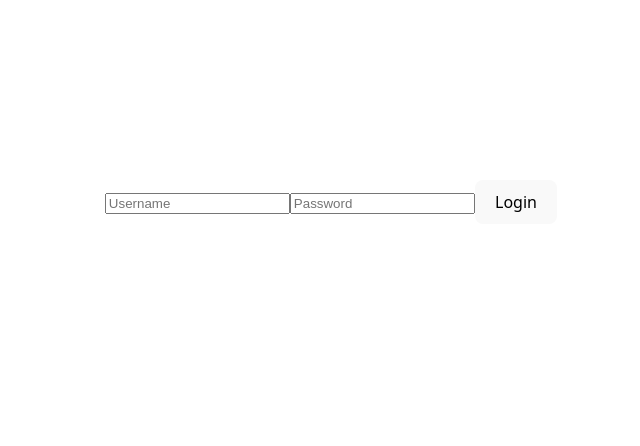
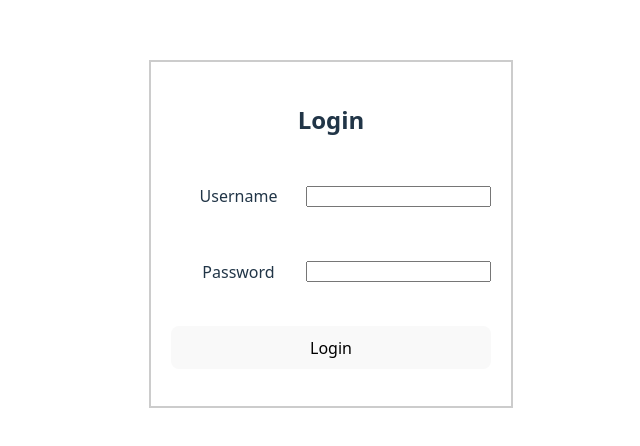
Before and after one commit to ClaraAcademy/karltb-performance-app, a React (Vite) app in the folder performanceapp.client/: page / in a window 1280 px wide. Shown: the part 198-644 px from the top of the page, without its empty margins (309-949 px from the left). Built offline with nearby package versions, Linux system fonts and the light colour scheme.

Commit message:
Add nicer login form

```diff
--- /dev/null
+++ b/performanceapp.client/src/components/LoginForm.css
@@ -0,0 +1,36 @@
+.login-form-container {
+    display: flex;
+    justify-content: center; /* horizontal center */
+    align-items: center; /* vertical center */
+    min-height: 100vh; /* full viewport height */
+}
+
+.login-form {
+    display: grid;
+    grid-template-rows: repeat(4, 1fr);
+    grid-template-columns: repeat(2, 1fr);
+    max-width: 320px;
+    align-items: center;
+    border: 2px solid #ccc;
+    padding: 20px;
+}
+
+.login-title {
+    grid-column: 1 / -1;
+    text-align: center;
+    font-weight: bold;
+}
+
+label {
+    grid-column: 1;
+    align-self: center;
+    justify-self: center;
+}
+
+input {
+    grid-column: 2
+}
+
+.login-button {
+    grid-column: 1 / -1;
+}
--- /dev/null
+++ b/performanceapp.client/src/components/LoginForm.tsx
@@ -0,0 +1,58 @@
+import React, { useState } from "react";
+import "./LoginForm.css";
+
+interface LoginFormProps {
+    onLogin?: (username: string, password: string) => void;
+}
+
+const LoginForm: React.FC<LoginFormProps> = ({ onLogin }) => {
+    const [username, setUsername] = useState("");
+    const [password, setPassword] = useState("");
+    const [error, setError] = useState("");
+
+    const handleSubmit = (e: React.FormEvent) => {
+        const msg = `username: ${username}, password: ${password}`;
+        console.log(msg);
+        e.preventDefault();
+        if (!username || !password) {
+            setError("Please enter both username and password.");
+            return;
+        }
+        setError("");
+        if (onLogin) {
+            onLogin(username, password);
+        }
+    };
+
+    return (
+        <div className="login-form-container">
+            <form className="login-form" onSubmit={handleSubmit}>
+                <h2 className="login-title">Login</h2>
+                {error && <div className="login-error">{error}</div>}
+                <label htmlFor="username">Username</label>
+                <input
+                    id="username"
+                    type="text"
+                    value={username}
+                    onChange={(e) => setUsername(e.target.value)}
+                    className="login-input"
+                    autoComplete="username"
+                />
+                <label htmlFor="password">Password</label>
+                <input
+                    id="password"
+                    type="password"
+                    value={password}
+                    onChange={(e) => setPassword(e.target.value)}
+                    className="login-input"
+                    autoComplete="current-password"
+                />
+                <button type="submit" className="login-button">
+                    Login
+                </button>
+            </form>
+        </div>
+    );
+};
+
+export default LoginForm;
--- a/performanceapp.client/src/pages/App.tsx
+++ b/performanceapp.client/src/pages/App.tsx
@@ -1,9 +1,10 @@
 import React, { useState } from "react";
 import { useAuth } from "../contexts/AuthContext";
 import MainApp from "../components/App";
+import LoginForm from "../components/LoginForm";
 
 const App: React.FC = () => {
-    const { token, login, logout, isAuthenticated } = useAuth();
+    const { login, logout, isAuthenticated } = useAuth();
     const [username, setUsername] = useState("");
     const [password, setPassword] = useState("");
     const [error, setError] = useState("");
@@ -22,21 +23,15 @@ const App: React.FC = () => {
     return (
         <div>
             {!isAuthenticated ? (
-                <form onSubmit={handleLogin}>
-                    <input
-                        value={username}
-                        onChange={(e) => setUsername(e.target.value)}
-                        placeholder="Username"
-                    />
-                    <input
-                        value={password}
-                        onChange={(e) => setPassword(e.target.value)}
-                        type="password"
-                        placeholder="Password"
-                    />
-                    <button type="submit">Login</button>
-                    {error && <div style={{ color: "red" }}>{error}</div>}
-                </form>
+                <LoginForm
+                    onLogin={(user, pass) => {
+                        setUsername(user);
+                        setPassword(pass);
+                        handleLogin(
+                            new Event("submit") as unknown as React.FormEvent,
+                        );
+                    }}
+                />
             ) : (
                 <div>
                     <button onClick={handleLogout}>Logout</button>
```
